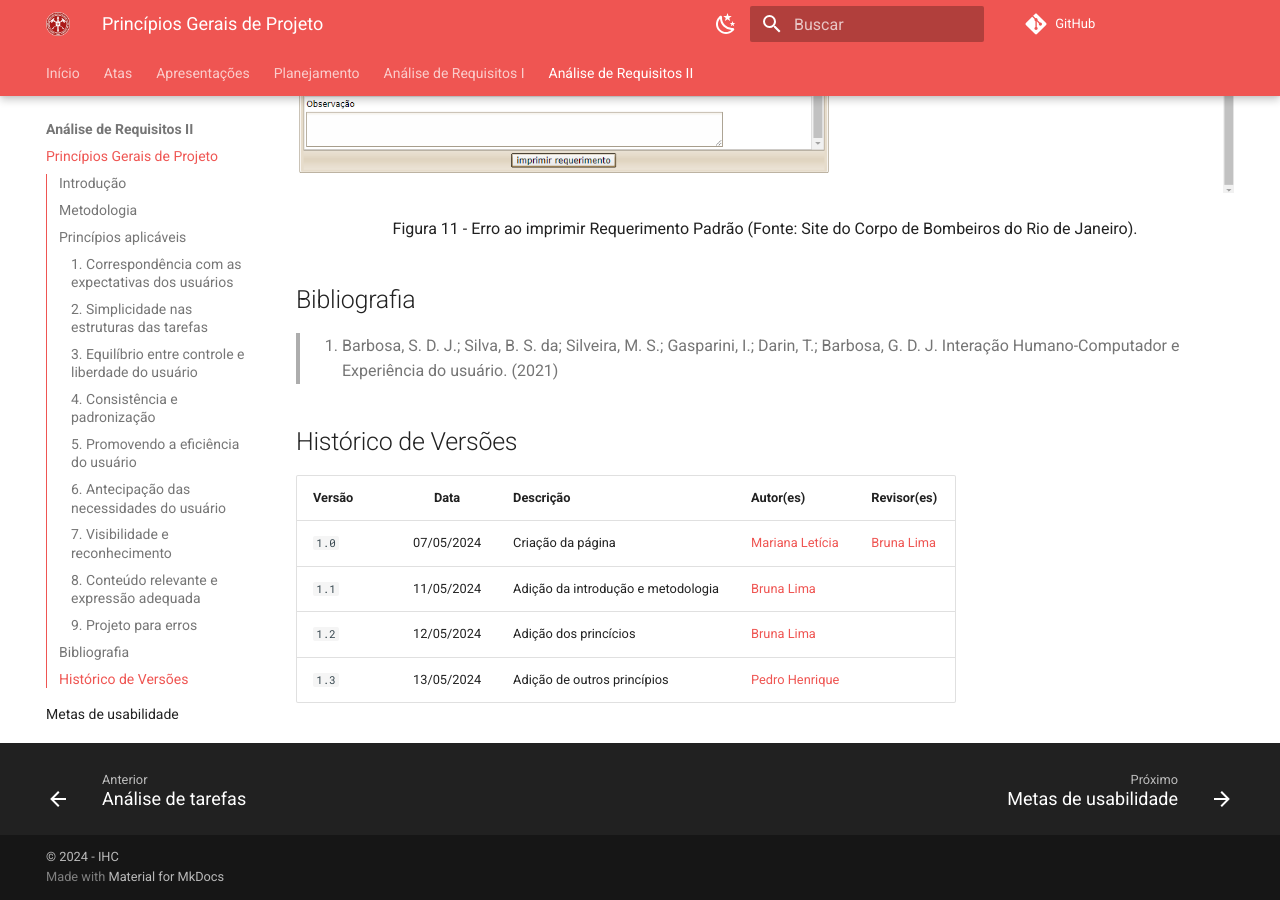
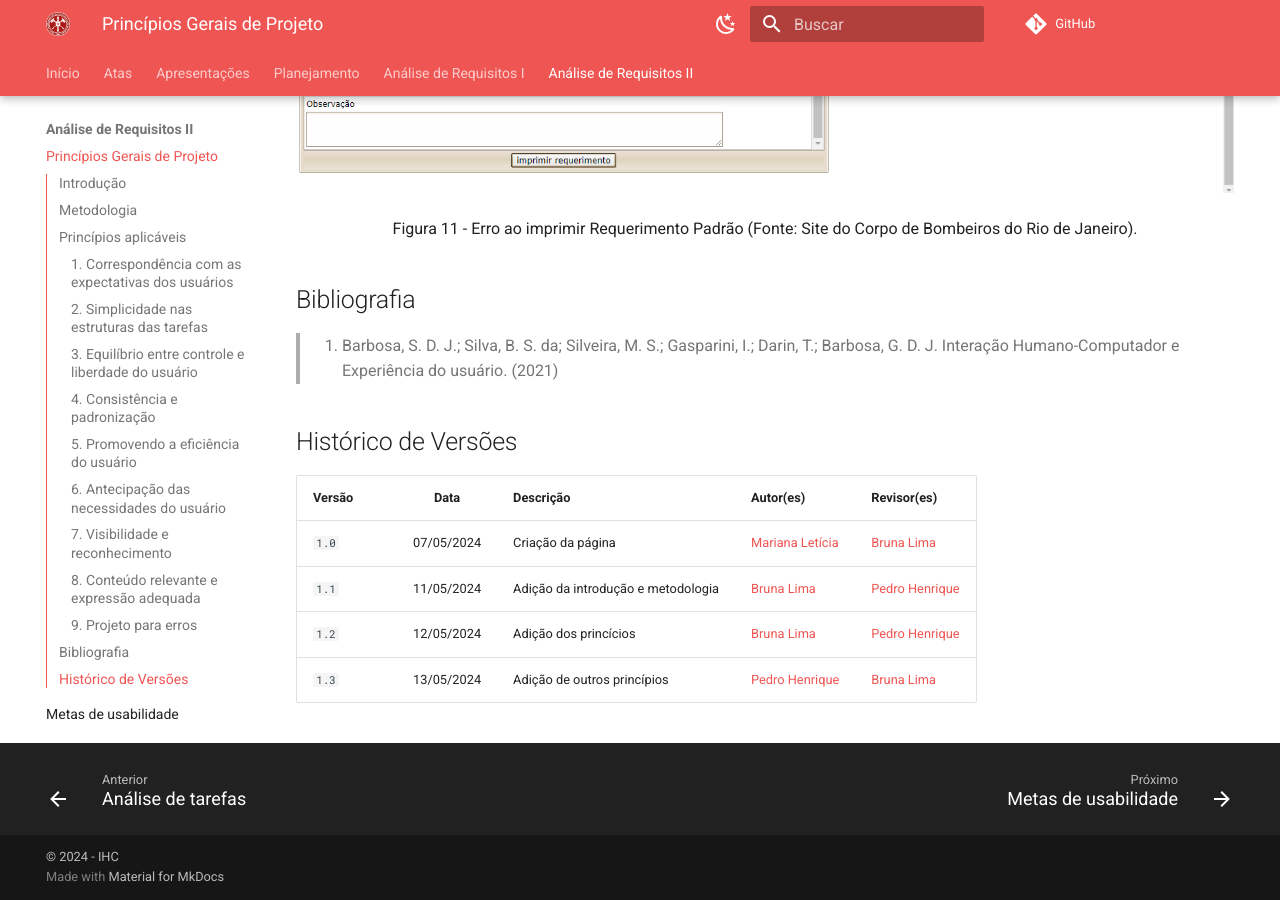
Before and after one commit to Interacao-Humano-Computador/2024.1-CBMERJ, an MkDocs documentation site: the page built from docs/analise_requisitos_2/principios_gerais.md, in a window 1280 px wide and 900 px high, scrolled down 10218 px. Built offline with MkDocs 1.6.1 and Material for MkDocs 9.7.7, drawn with Linux system fonts in a browser that asks for light colours; comment, search, counter and statistics services are not loaded.

Commit message:
add revisão dos princípios gerais

```diff
--- a/docs/analise_requisitos_2/principios_gerais.md
+++ b/docs/analise_requisitos_2/principios_gerais.md
@@ -110,6 +110,6 @@
 | Versão |    Data    | Descrição                                 | Autor(es)                                       | Revisor(es)                                    |
 | ------ | :--------: | ----------------------------------------- | ----------------------------------------------- | ---------------------------------------------- |
 | `1.0`   | 07/05/2024 | Criação da página                         | [Mariana Letícia](https://github.com/Marianannn) |   [Bruna Lima](https://github.com/libruna)  |
-| `1.1`   | 11/05/2024 | Adição da introdução e metodologia        | [Bruna Lima](https://github.com/libruna)         |      |
-| `1.2`   | 12/05/2024 | Adição dos princícios                     | [Bruna Lima](https://github.com/libruna)         |      |
-| `1.3`   | 13/05/2024 | Adição de outros princípios                    | [Pedro Henrique](https://github.com/PedroHhenriq)         |      |
+| `1.1`   | 11/05/2024 | Adição da introdução e metodologia        | [Bruna Lima](https://github.com/libruna)         |   [Pedro Henrique](https://github.com/PedroHhenriq)  |
+| `1.2`   | 12/05/2024 | Adição dos princícios                     | [Bruna Lima](https://github.com/libruna)         |   [Pedro Henrique](https://github.com/PedroHhenriq)  |
+| `1.3`   | 13/05/2024 | Adição de outros princípios               | [Pedro Henrique](https://github.com/PedroHhenriq)  | [Bruna Lima](https://github.com/libruna)     |
```
